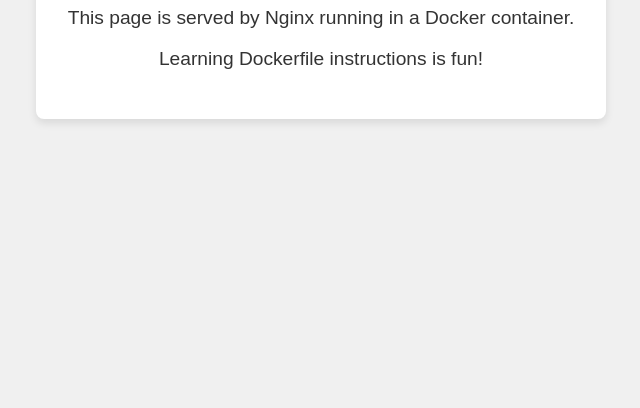
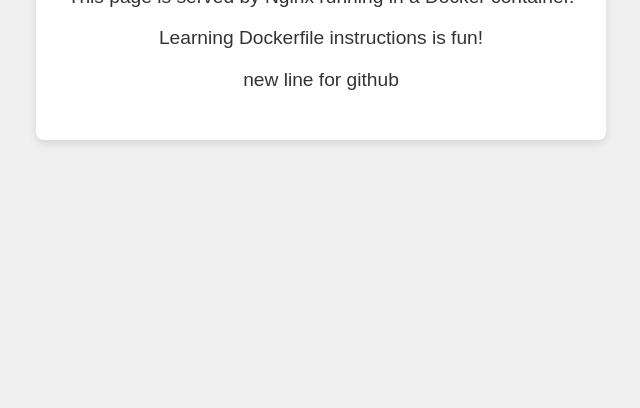
Before and after one commit to mithra-mkrk/my_nginx_app, a plain HTML site: page index.html in a window 1280 px wide. Shown: the part 392-800 px from the top of the page, without its empty margins (319-959 px from the left). Drawn offline with Linux system fonts and the light colour scheme.

Commit message:
added new line for feature1

```diff
--- a/index.html
+++ b/index.html
@@ -35,6 +35,7 @@
             <h1>Hello from my Docker Nginx App!</h1>
             <p>This page is served by Nginx running in a Docker container.</p>
             <p>Learning Dockerfile instructions is fun!</p>
+            <p> new line for github</p>
         </div>
     </body>
     </html>
```
